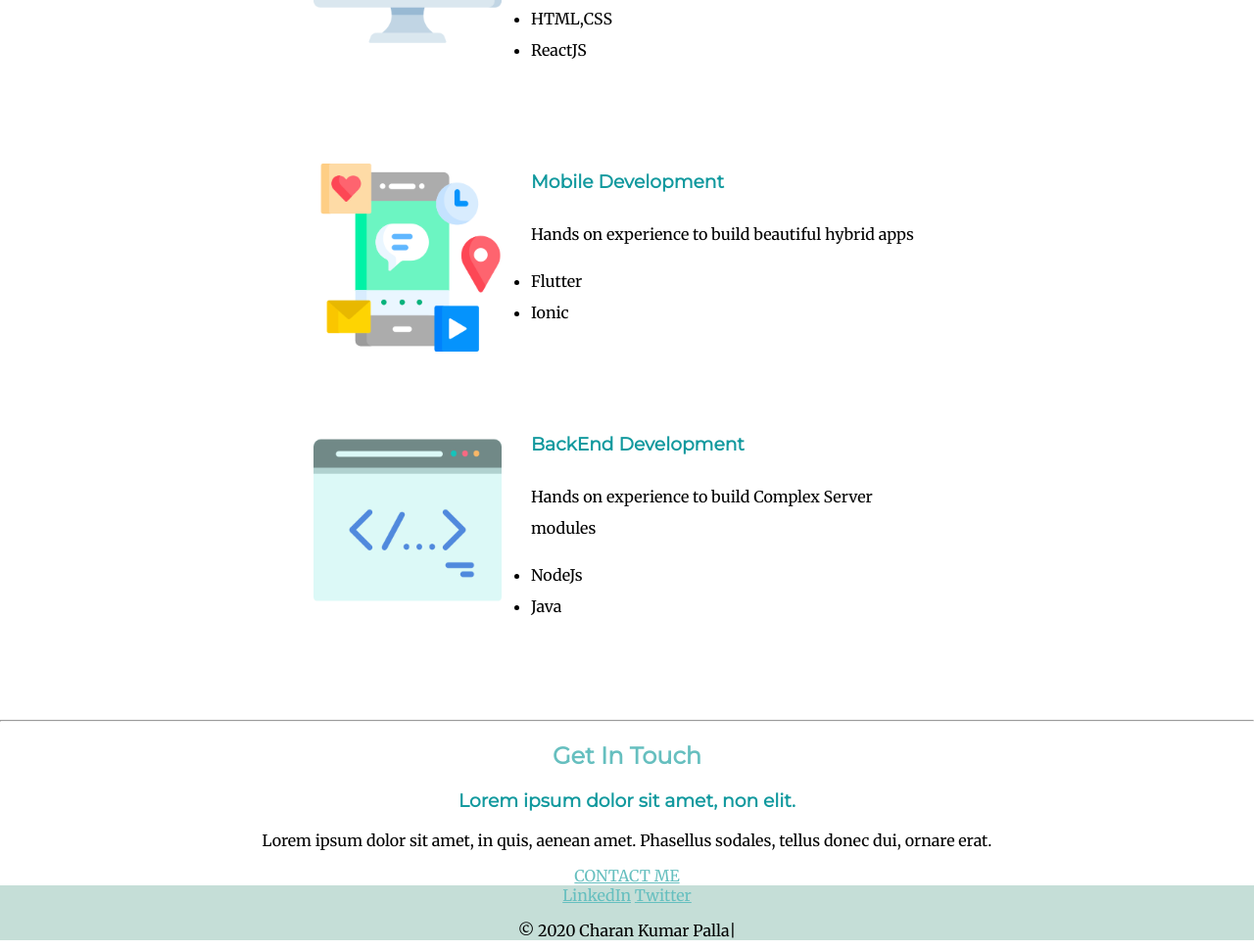
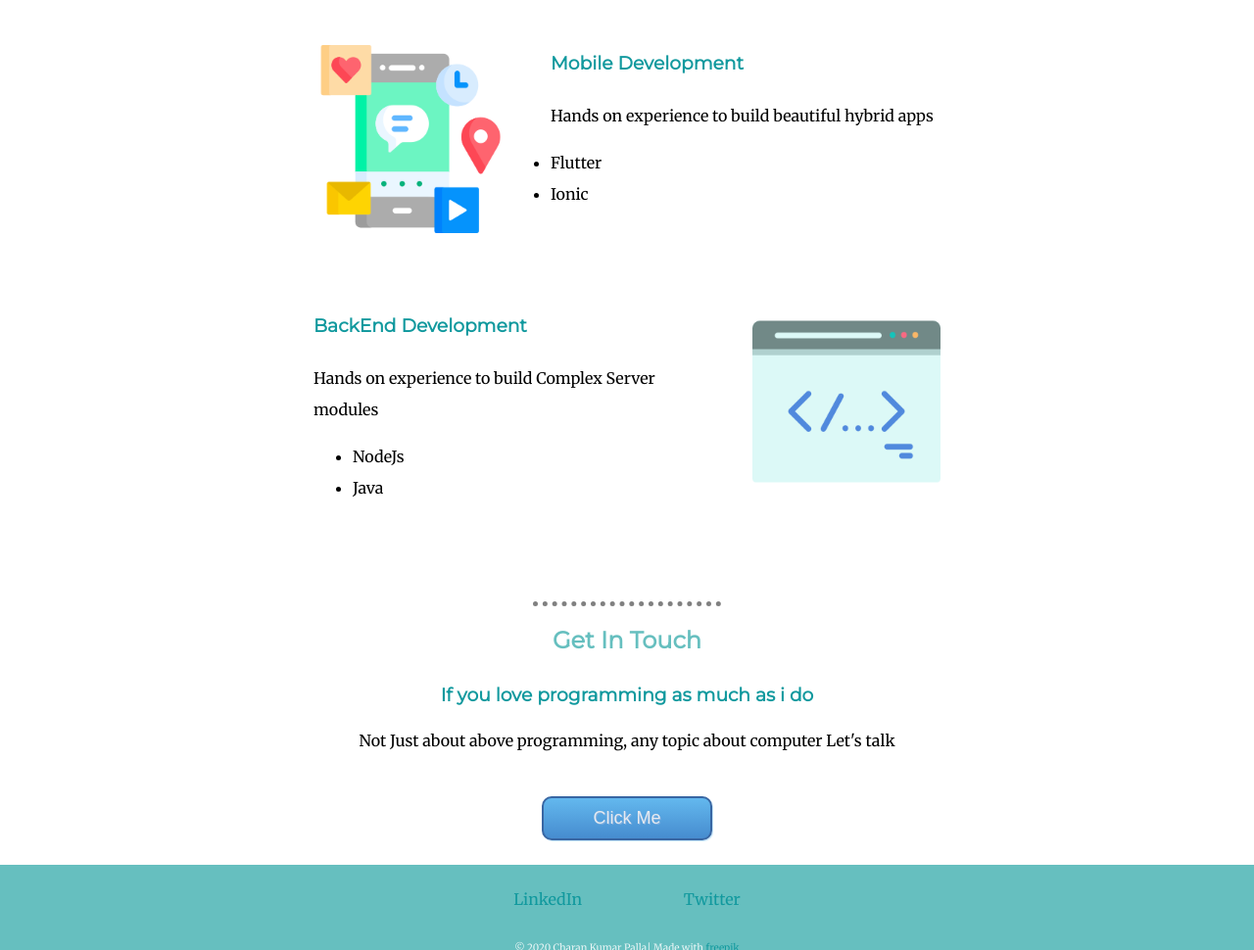
Before and after one commit to charankumarpalla/cv, a plain HTML site: page index.html in a window 1280 px wide. Shown: the part 1830-2800 px from the top of the page at 98% size. Drawn offline with Linux system fonts and the light colour scheme.

Commit message:
Update UI

```diff
--- a/css/styles.css
+++ b/css/styles.css
@@ -6,7 +6,7 @@ body {
 }
 
 a {
-  color: #66bfbf;
+  color: #11999e;
 }
 
 h1 {
@@ -20,6 +20,7 @@ h1 {
 h2 {
   color: #66bfbf;
   font-family: "Montserrat", sans-serif;
+  padding-bottom: 10px;
   /* font-size: 2.5rem; */
   /* font-weight: normal; */
 }
@@ -41,9 +42,28 @@ h3 {
   /* background-color: #9cf3f2; */
 }
 .bottom-container {
-  background-color: #c5ded7;
+  background-color: #66bfbf;
+  padding: 25px 0 30px;
+}
+p {
+  line-height: 2;
 }
 
+hr {
+  /* width: 15%;
+  border-width: 5px;*/
+  border-style: none none none none;
+  border-top-style: dotted;
+  border-color: grey;
+  border-width: 5px;
+  width: 15%;
+  /* border: 0 noshade; */
+}
+
+.intro {
+  width: 75%;
+  margin: 0 auto 0 auto;
+}
 #role {
   text-decoration: underline;
 }
@@ -82,13 +102,78 @@ h3 {
 
 .skill-row {
   width: 50%;
-  margin: 100px auto 100px auto;
+  margin: 50px auto 100px auto;
   text-align: left;
   line-height: 2;
 }
 
-.skill-img {
+.cloudcomputing-img {
   width: 30%;
   float: left;
-  margin-right: 30px;
+  margin-right: 50px;
 }
+
+.web-img {
+  width: 30%;
+  float: right;
+  margin-left: 30px;
+}
+
+.mobile-img {
+  width: 30%;
+  float: left;
+  margin-right: 50px;
+}
+
+.coding-img {
+  width: 30%;
+  float: right;
+  margin-left: 30px;
+}
+
+.reachme {
+  color: #11999e;
+}
+
+.footer-link {
+  /* border-top: 50px; */
+  /* padding: 10px; */
+  margin: 50px;
+  text-decoration: none;
+  border: 50px;
+}
+a:hover {
+  color: #eaf6f6;
+}
+
+.button {
+  font-family: arial;
+  margin: 25px;
+  color: #e6eaf0 !important;
+  font-size: 18px;
+  text-shadow: 1px 1px 0px #7cacde;
+  box-shadow: 1px 1px 1px #bee2f9;
+  padding: 10px 50px 10px 50px;
+  -moz-border-radius: 10px;
+  -webkit-border-radius: 10px;
+  border-radius: 10px;
+  border: 2px solid #3866a3;
+  background: #63b8ee;
+  background: -webkit-gradient(
+    linear,
+    left top,
+    left bottom,
+    from(#63b8ee),
+    to(#468ccf)
+  );
+  background: -moz-linear-gradient(top, #63b8ee, #468ccf);
+}
+.button:hover {
+  background-color: blue;
+}
+
+.copyright {
+  margin-top: 30px;
+  color: #eaf6f6;
+  font-size: 10px;
+}
--- a/index.html
+++ b/index.html
@@ -26,10 +26,8 @@
     <div class="middle-container">
         <div class="profile">
           <img src="images/profile.png" width="200" height="200" alt="profile">
-          <h2>Hello.</h2>
-          <p>Lorem ipsum dolor sit amet, consectetur adipiscing elit. Sed vitae turpis ligula. Vestibulum dolor mi, tincidunt eu congue id, vulputate id dui. Curabitur in ligula elit. Pellentesque porttitor erat id nulla semper, vitae fermentum ipsum porttitor. Sed vestibulum ex eros, nec euismod quam egestas in. Sed ac pellentesque magna. Morbi facilisis tempus odio, scelerisque malesuada purus feugiat eget. Quisque arcu quam, egestas vel orci vitae, sollicitudin pretium sem.
-
-            Mauris dignissim mollis molestie. Nunc laoreet est nisl. Orci varius natoque penatibus et magnis dis parturient montes, nascetur ridiculus mus. Sed ultrices elit nec tellus accumsan, vel tempus nunc maximus. Vivamus vitae tristique lectus. Maecenas faucibus tristique leo, ut ornare felis efficitur ut. Fusce quam augue, iaculis vel enim a, rutrum feugiat metus. Nulla vitae tellus ac magna tempus eleifend nec at purus. Cras quis ultrices eros, in hendrerit ligula. Nunc malesuada ex eget diam aliquet, nec mattis velit euismod. Etiam consequat pellentesque orci, non sagittis sapien. Fusce sodales id mi nec gravida. In id suscipit nunc. Cras mattis sit amet velit ac volutpat. Morbi diam augue, interdum et massa a, elementum mollis leo.</p>
+          <h2>Programmer By Choice</h2>
+          <p class="intro">I Love Programming , understanding how programming enables a developer to be a demigod in digital world is something that sparks me learning programming.</p>
         </div>
         <hr>
         <div class="skills">
@@ -37,7 +35,7 @@
 
 
           <div class="skill-row">
-            <img class="skill-img" src="images/cloudcomputing.png" alt="">
+            <img class="cloudcomputing-img" src="images/cloudcomputing.png" alt="">
             <h3>Cloud Computing</h3>
             <p>Hands on and Experience on Cloud computing technologies</p>
             <ul>
@@ -47,7 +45,7 @@
             </ul>
           </div>
           <div class="skill-row">
-            <img class="skill-img" src="images/web.png" alt="">
+            <img class="web-img" src="images/web.png" alt="">
             <h3>Web Development</h3>
             <p>With Basic Understanding of Web Development can create a moderate web page development</p>
             <ul>
@@ -56,7 +54,7 @@
             </ul>
           </div>
           <div class="skill-row">
-            <img class="skill-img" src="images/mobile.png" alt="">
+            <img class="mobile-img" src="images/mobile.png" alt="">
             <h3>Mobile Development</h3>
             <p>Hands on experience to build beautiful hybrid apps </p>
             <ul>
@@ -65,7 +63,7 @@
             </ul>
           </div>
           <div class="skill-row">
-            <img class="skill-img" src="images/coding.png" alt="">
+            <img class="coding-img" src="images/coding.png" alt="">
             <h3>BackEnd Development</h3>
             <p>Hands on experience to build Complex Server modules </p>
             <ul>
@@ -78,9 +76,9 @@
         <hr>
         <div class="contact-me">
           <h2>Get In Touch</h2>
-          <h3>Lorem ipsum dolor sit amet, non elit.</h3>
-          <p>Lorem ipsum dolor sit amet, in quis, aenean amet. Phasellus sodales, tellus donec dui, ornare erat.</p>
-          <a class="btn" href="mailto:charankumar.palla@gmail.com">CONTACT ME</a>
+          <h3>If you love programming as much as i do</h3>
+          <p>Not Just about above programming, any topic about computer Let's talk  </p>
+            <button class="button" type="button" href="mailto:charankumar.palla@gmail.com">Click Me</button>
         </div>
       </div>
 
@@ -89,12 +87,8 @@
         <a class="footer-link" href="https://www.linkedin.com/in/charankumarp/">LinkedIn</a>
         <a class="footer-link" href="https://twitter.com/charankumapalla">Twitter</a>
         <!-- <a class="footer-link" href="https://www.appbrewery.co/">Website</a> -->
-        <p>© 2020 Charan Kumar Palla| </p>
+        <p class="copyright">© 2020 Charan Kumar Palla| Made with <a href="https://www.freepik.com/free-photos-vectors/technology">freepik</a></p>
       </div>
 
-
-
 </body>
-
-<a href="https://www.freepik.com/free-photos-vectors/technology">Technology vector created by stories - www.freepik.com</a>
 </html>
```
